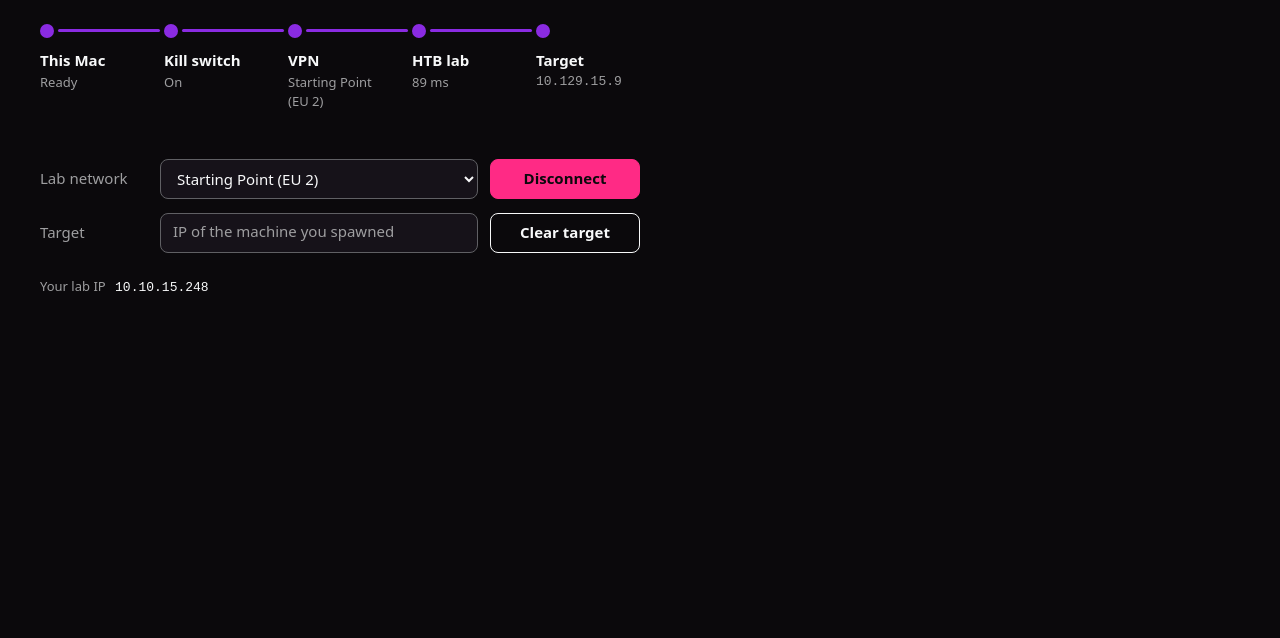
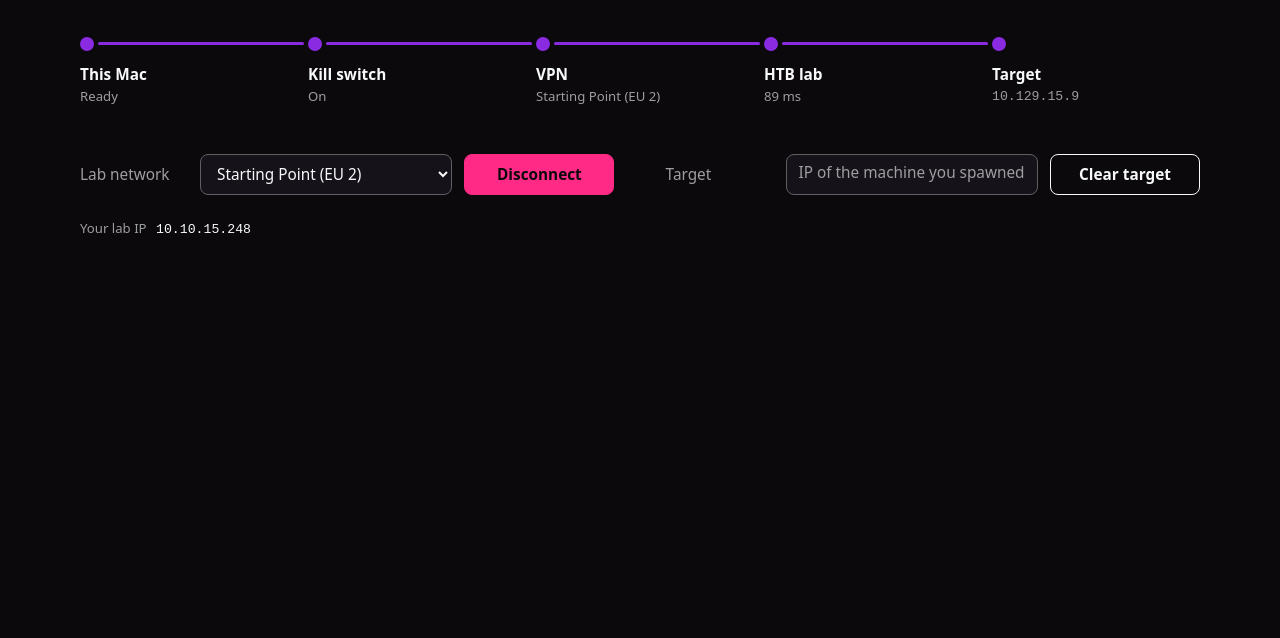
Before and after one commit to Mateuzas/lab-tool, a website built with Vite: page app/index.html in a window 1280 px wide. Shown: the part 162-800 px from the top of the page. Built offline with nearby package versions, Linux system fonts and the light colour scheme; a web font is replaced by a local one.

Commit message:
feat: responsive, centred layout that scales with the window
Centred content column with fluid gutters, type, route and control sizes;
control rows side by side on wide windows; labels align to the first
control line. Screenshot script takes a window size.

Co-Authored-By: Claude Opus 5.5 <noreply@anthropic.com>

```diff
--- a/app/src/styles.css
+++ b/app/src/styles.css
@@ -14,11 +14,13 @@
 
   --sans: "Atkinson Hyperlegible Next", system-ui, sans-serif;
   --mono: "Atkinson Hyperlegible Mono", ui-monospace, monospace;
-  --s-small: 13px;
-  --s-body: 15px;
-  --s-lead: 18px;
-  --s-head: 34px;
-  --pin: 14px;
+  --s-small: clamp(13px, 0.25vw + 10px, 16px);
+  --s-body: clamp(15px, 0.3vw + 11.5px, 18px);
+  --s-lead: clamp(17px, 0.4vw + 13px, 21px);
+  --s-head: clamp(30px, 1.6vw + 18px, 50px);
+  --gutter: clamp(20px, 5vw, 72px);
+  --pin: clamp(14px, 0.4vw + 9px, 18px);
+  --control-h: clamp(40px, 0.8vw + 30px, 50px);
   --line: 3px;
   --hop-gap: 20px;
 
@@ -31,7 +33,12 @@
 
 * { box-sizing: border-box; }
 body { margin: 0; }
-main { max-width: 680px; padding: 44px 40px 40px; }
+/* A centred column that grows with the window; text stays left-aligned inside it. */
+main {
+  width: min(1120px, 100% - 2 * var(--gutter));
+  margin-inline: auto;
+  padding-block: clamp(28px, 7vh, 88px) 40px;
+}
 
 .ip { font-family: var(--mono); letter-spacing: 0; }
 
@@ -56,7 +63,7 @@ main { max-width: 680px; padding: 44px 40px 40px; }
 /* The route. Each hop draws the line segment that leads into it, in that hop's state. */
 .route {
   list-style: none;
-  margin: 44px 0 48px;
+  margin: clamp(32px, 5vh, 64px) 0 clamp(36px, 6vh, 72px);
   padding: 0;
   display: grid;
   grid-template-columns: repeat(5, 1fr);
@@ -119,14 +126,20 @@ main { max-width: 680px; padding: 44px 40px 40px; }
 
 /* Controls: label column, field, action. */
 .controls { display: grid; gap: 14px; }
+/* Wide windows: the two control rows side by side; error and lab IP span both. */
+@media (min-width: 1000px) {
+  .controls { grid-template-columns: 1fr 1fr; column-gap: clamp(32px, 4vw, 64px); align-items: start; }
+  .controls > .error,
+  .controls > .meta { grid-column: 1 / -1; }
+}
 .controls[hidden] { display: none; }
 .row {
   display: grid;
-  grid-template-columns: 108px 1fr 150px;
+  grid-template-columns: clamp(108px, 7vw, 140px) 1fr clamp(150px, 10vw, 190px);
   gap: 12px;
   align-items: start;
 }
-.row label { padding-top: 9px; color: var(--ink-soft); }
+.row label { padding-top: calc((var(--control-h) - 1.45em) / 2); color: var(--ink-soft); }
 .field { min-width: 0; }
 
 select,
@@ -134,7 +147,7 @@ input,
 button {
   font: inherit;
   color: inherit;
-  height: 40px;
+  height: var(--control-h);
   border-radius: 8px;
 }
 select,
@@ -161,14 +174,18 @@ button:not(:disabled):active { transform: translateY(1px); }
 
 :focus-visible { outline: 2px solid var(--go); outline-offset: 2px; }
 
-.hint { margin: 2px 0 0; max-width: 46ch; color: var(--ink-soft); }
+.hint { margin: 0; padding-top: calc((var(--control-h) - 1.45em) / 2); max-width: 46ch; color: var(--ink-soft); }
 .error { margin: 0; color: var(--stop); max-width: 60ch; }
 .meta { margin: 10px 0 0; font-size: var(--s-small); color: var(--ink-soft); }
 .meta .ip { color: var(--ink); margin-left: 6px; }
 
-/* Narrow windows: the route turns vertical, controls stack. */
+/* Narrow windows: controls stack below 720 px, the route turns vertical below 600 px. */
+@media (max-width: 720px) {
+  .row { grid-template-columns: 1fr; gap: 6px; }
+  .row label { padding-top: 0; }
+}
+
 @media (max-width: 600px) {
-  main { padding: 28px 20px; }
   .route { grid-template-columns: 1fr; row-gap: 18px; column-gap: 0; }
   .route li { padding: 0 0 0 calc(var(--pin) + 14px); }
   .route li + li::before {
@@ -177,6 +194,4 @@ button:not(:disabled):active { transform: translateY(1px); }
     width: var(--line);
     height: 14px;
   }
-  .row { grid-template-columns: 1fr; gap: 6px; }
-  .row label { padding-top: 0; }
 }
```
Also changed, not shown: app/scripts/ui-shots.mjs (+8 -4 lines), docs/design.md (+17 -0 lines).
